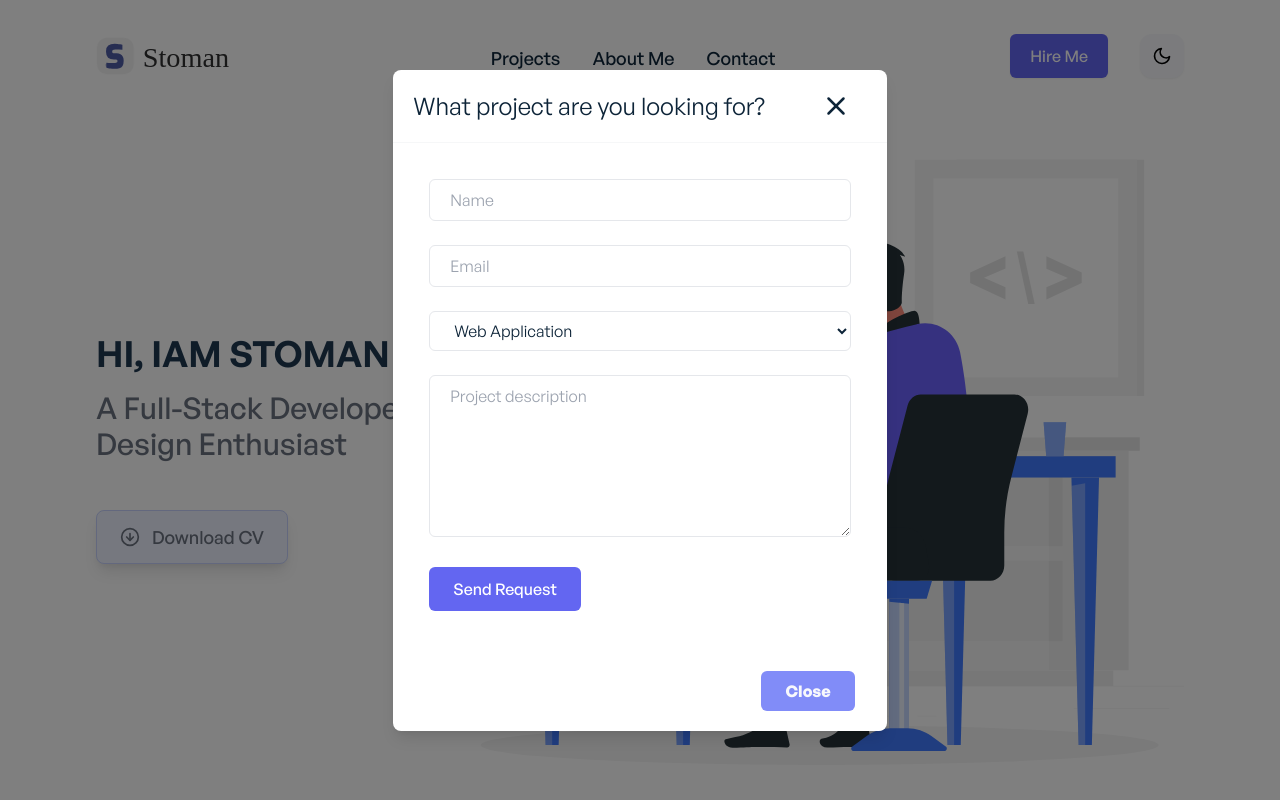
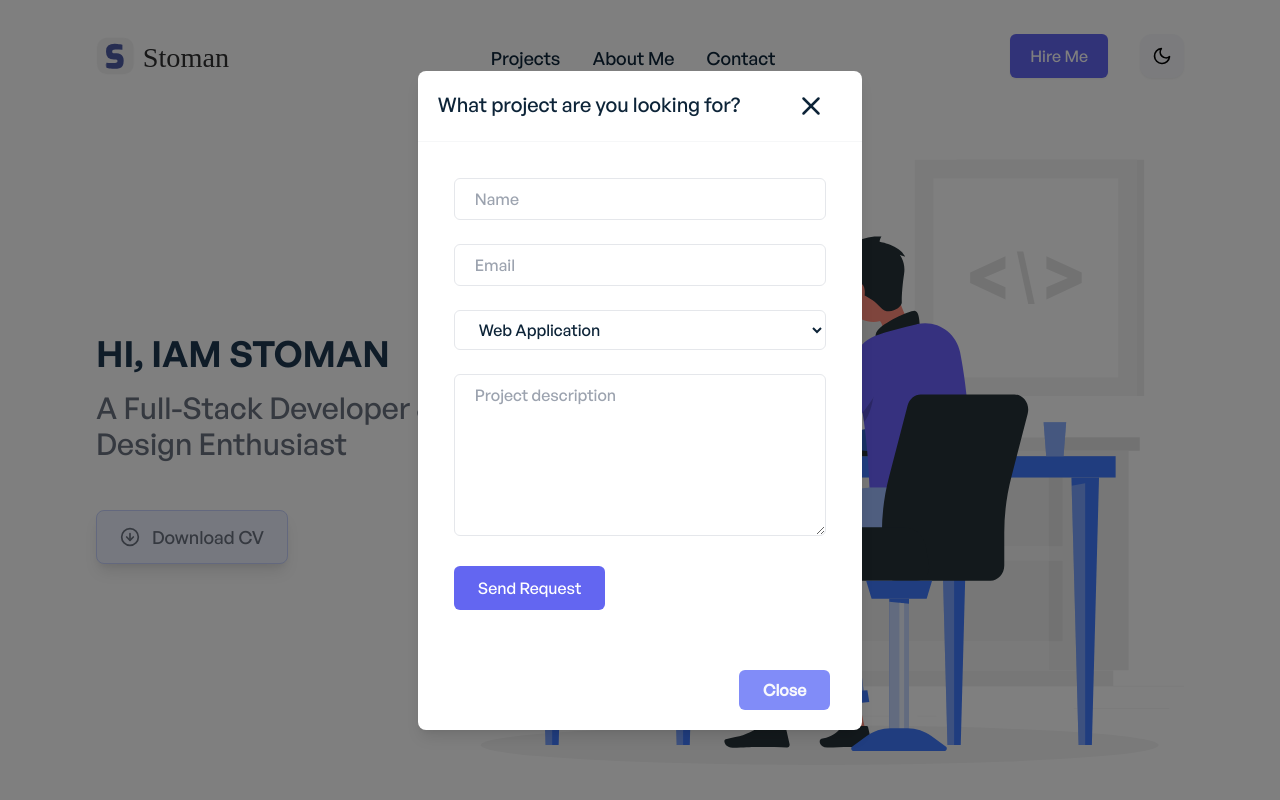
Before and after one commit to phoenix979797/portfolio, a React (Create React App) app: page / in a window 1280 px wide. Both pictures are taken after a click on the button "Hire Me". Shown: the top 800 px of the page. Built offline with nearby package versions, Linux system fonts and the light colour scheme.

Commit message:
Hire me modal fonts and ui updates

```diff
--- a/src/components/HireMeModal.js
+++ b/src/components/HireMeModal.js
@@ -14,7 +14,7 @@ const HireMeModal = ({ onClose, onRequest }) => {
 			initial={{ opacity: 0 }}
 			animate={{ opacity: 1 }}
 			exit={{ opacity: 0 }}
-			className="fixed inset-0 z-30 transition-all duration-500"
+			className="font-general-medium fixed inset-0 z-30 transition-all duration-500"
 		>
 			{/* Modal Background */}
 			<div className="bg-filter bg-black bg-opacity-50 fixed inset-0 w-full h-full z-20"></div>
@@ -24,7 +24,7 @@ const HireMeModal = ({ onClose, onRequest }) => {
 				<div className="modal-wrapper flex items-center z-30">
 					<div className="modal max-w-md mx-5 xl:max-w-xl lg:max-w-xl md:max-w-xl bg-secondary-light dark:bg-primary-dark max-h-screen shadow-lg flex-row rounded-lg relative">
 						<div className="modal-header flex justify-between gap-10 p-5 border-b border-ternary-light dark:border-ternary-dark">
-							<h5 className=" text-primary-dark dark:text-primary-light text-2xl">
+							<h5 className=" text-primary-dark dark:text-primary-light text-xl">
 								What project are you looking for?
 							</h5>
 							<button
@@ -43,7 +43,7 @@ const HireMeModal = ({ onClose, onRequest }) => {
 							>
 								<div className="">
 									<input
-										className="w-full px-5 py-2 border dark:border-secondary-dark rounded-md text-md dark:font-medium bg-secondary-light dark:bg-ternary-dark text-primary-dark dark:text-ternary-light"
+										className="w-full px-5 py-2 border dark:border-secondary-dark rounded-md text-md bg-secondary-light dark:bg-ternary-dark text-primary-dark dark:text-ternary-light"
 										id="name"
 										name="name"
 										type="text"
@@ -54,7 +54,7 @@ const HireMeModal = ({ onClose, onRequest }) => {
 								</div>
 								<div className="mt-6">
 									<input
-										className="w-full px-5 py-2 border dark:border-secondary-dark rounded-md text-md dark:font-medium bg-secondary-light dark:bg-ternary-dark text-primary-dark dark:text-ternary-light"
+										className="w-full px-5 py-2 border dark:border-secondary-dark rounded-md text-md bg-secondary-light dark:bg-ternary-dark text-primary-dark dark:text-ternary-light"
 										id="email"
 										name="email"
 										type="text"
@@ -65,7 +65,7 @@ const HireMeModal = ({ onClose, onRequest }) => {
 								</div>
 								<div className="mt-6">
 									<select
-										className="w-full px-5 py-2 border dark:border-secondary-dark rounded-md text-md dark:font-medium bg-secondary-light dark:bg-ternary-dark text-primary-dark dark:text-ternary-light"
+										className="w-full px-5 py-2 border dark:border-secondary-dark rounded-md text-md bg-secondary-light dark:bg-ternary-dark text-primary-dark dark:text-ternary-light"
 										id="subject"
 										name="subject"
 										type="text"
@@ -85,7 +85,7 @@ const HireMeModal = ({ onClose, onRequest }) => {
 
 								<div className="mt-6">
 									<textarea
-										className="w-full px-5 py-2 border dark:border-secondary-dark rounded-md text-md dark:font-medium bg-secondary-light dark:bg-ternary-dark text-primary-dark dark:text-ternary-light"
+										className="w-full px-5 py-2 border dark:border-secondary-dark rounded-md text-md bg-secondary-light dark:bg-ternary-dark text-primary-dark dark:text-ternary-light"
 										id="message"
 										name="message"
 										cols="14"
--- a/src/components/shared/AppHeader.js
+++ b/src/components/shared/AppHeader.js
@@ -114,21 +114,21 @@ const AppHeader = () => {
 				>
 					<Link
 						to="/projects"
-						className="block text-left text-lg font-medium text-primary-dark dark:text-ternary-light hover:text-secondary-dark dark:hover:text-secondary-light  sm:mx-4 mb-2 sm:py-2"
+						className="block text-left text-lg text-primary-dark dark:text-ternary-light hover:text-secondary-dark dark:hover:text-secondary-light  sm:mx-4 mb-2 sm:py-2"
 						aria-label="Projects"
 					>
 						Projects
 					</Link>
 					<Link
 						to="/about"
-						className="block text-left text-lg font-medium text-primary-dark dark:text-ternary-light hover:text-secondary-dark dark:hover:text-secondary-light  sm:mx-4 mb-2 sm:py-2 border-t-2 pt-3 sm:pt-2 sm:border-t-0 border-primary-light dark:border-secondary-dark"
+						className="block text-left text-lg text-primary-dark dark:text-ternary-light hover:text-secondary-dark dark:hover:text-secondary-light  sm:mx-4 mb-2 sm:py-2 border-t-2 pt-3 sm:pt-2 sm:border-t-0 border-primary-light dark:border-secondary-dark"
 						aria-label="About Me"
 					>
 						About Me
 					</Link>
 					<Link
 						to="/contact"
-						className="block text-left text-lg font-medium text-primary-dark dark:text-ternary-light hover:text-secondary-dark dark:hover:text-secondary-light  sm:mx-4 mb-2 sm:py-2 border-t-2 pt-3 sm:pt-2 sm:border-t-0 border-primary-light dark:border-secondary-dark"
+						className="block text-left text-lg text-primary-dark dark:text-ternary-light hover:text-secondary-dark dark:hover:text-secondary-light  sm:mx-4 mb-2 sm:py-2 border-t-2 pt-3 sm:pt-2 sm:border-t-0 border-primary-light dark:border-secondary-dark"
 						aria-label="Contact"
 					>
 						Contact
@@ -136,8 +136,7 @@ const AppHeader = () => {
 					<div className="border-t-2 pt-3 sm:pt-0 sm:border-t-0 border-primary-light dark:border-secondary-dark">
 						<button
 							onClick={showHireMeModal}
-							className="sm:hidden block text-left text-md font-medium bg-indigo-500 hover:bg-indigo-600 text-white shadow-sm rounded-md px-4 py-2 mt-2"
-							aria-label="Hire Me Button"
+							className="font-general-medium sm:hidden block text-left text-md bg-indigo-500 hover:bg-indigo-600 text-white shadow-sm rounded-sm px-4 py-2 mt-2"
 						>
 							Hire Me
 						</button>
@@ -149,34 +148,25 @@ const AppHeader = () => {
 				<div className="font-general-medium hidden m-0 sm:ml-4 mt-5 sm:mt-3 sm:flex p-5 sm:p-0 justify-center items-center shadow-lg sm:shadow-none">
 					<Link
 						to="/projects"
-						className="block text-left text-lg font-medium text-primary-dark dark:text-ternary-light hover:text-secondary-dark dark:hover:text-secondary-light  sm:mx-4 mb-2 sm:py-2"
+						className="block text-left text-lg text-primary-dark dark:text-ternary-light hover:text-secondary-dark dark:hover:text-secondary-light  sm:mx-4 mb-2 sm:py-2"
 						aria-label="Projects"
 					>
 						Projects
 					</Link>
 					<Link
 						to="/about"
-						className="block text-left text-lg font-medium text-primary-dark dark:text-ternary-light hover:text-secondary-dark dark:hover:text-secondary-light  sm:mx-4 mb-2 sm:py-2 border-t-2 pt-3 sm:pt-2 sm:border-t-0 border-primary-light dark:border-secondary-dark"
+						className="block text-left text-lg text-primary-dark dark:text-ternary-light hover:text-secondary-dark dark:hover:text-secondary-light  sm:mx-4 mb-2 sm:py-2 border-t-2 pt-3 sm:pt-2 sm:border-t-0 border-primary-light dark:border-secondary-dark"
 						aria-label="About Me"
 					>
 						About Me
 					</Link>
 					<Link
 						to="/contact"
-						className="block text-left text-lg font-medium text-primary-dark dark:text-ternary-light hover:text-secondary-dark dark:hover:text-secondary-light  sm:mx-4 mb-2 sm:py-2 border-t-2 pt-3 sm:pt-2 sm:border-t-0 border-primary-light dark:border-secondary-dark"
+						className="block text-left text-lg text-primary-dark dark:text-ternary-light hover:text-secondary-dark dark:hover:text-secondary-light  sm:mx-4 mb-2 sm:py-2 border-t-2 pt-3 sm:pt-2 sm:border-t-0 border-primary-light dark:border-secondary-dark"
 						aria-label="Contact"
 					>
 						Contact
 					</Link>
-					<div className="border-t-2 pt-3 sm:pt-0 sm:border-t-0 border-primary-light dark:border-secondary-dark">
-						<button
-							onClick={showHireMeModal}
-							className="sm:hidden block text-left text-md font-medium bg-indigo-500 hover:bg-indigo-600 text-white shadow-sm rounded-md px-4 py-2 mt-2"
-							aria-label="Hire Me Button"
-						>
-							Hire Me
-						</button>
-					</div>
 				</div>
 				{/* Header links small screen end */}
 
@@ -186,7 +176,7 @@ const AppHeader = () => {
 					<div className="hidden md:flex">
 						<button
 							onClick={showHireMeModal}
-							className="text-md font-medium bg-indigo-500 hover:bg-indigo-600 text-white shadow-sm rounded-md px-5 py-2.5"
+							className="text-md font-general-medium bg-indigo-500 hover:bg-indigo-600 text-white shadow-sm rounded-md px-5 py-2.5"
 							aria-label="Hire Me Button"
 						>
 							Hire Me
```
